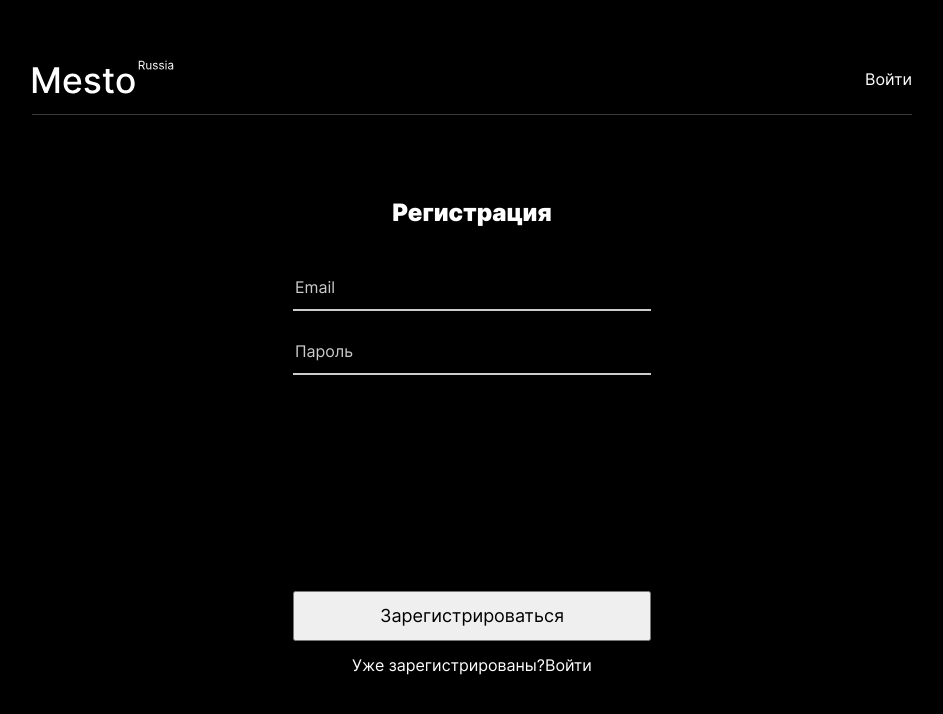
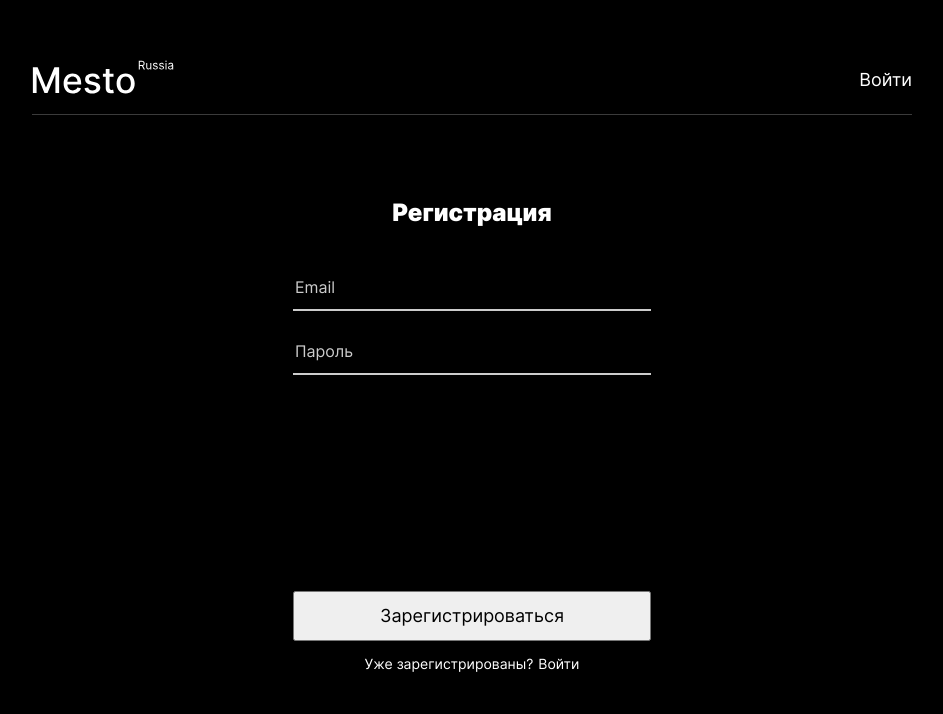
Before and after one commit to AlexDvizh/react-mesto-auth, a React (Create React App) app: page /sign-up in a window 1280 px wide. Shown: the top 714 px of the page, without its empty margins (168-1111 px from the left). Built offline with nearby package versions, Linux system fonts and the light colour scheme; no server answers; a web font is replaced by a local one.

Commit message:
feat: финальная доработка функционала выхода из профиля и рефакторинг кода

```diff
--- a/src/blocks/header/__link/_email/header__link_email.css
+++ b/src/blocks/header/__link/_email/header__link_email.css
@@ -1,4 +1,6 @@
 .header__link_email {
-  margin: 0 0 0 24px;
+  margin: 0;
+  margin-right: 24px;
+  margin-top: 1px;
   align-self: center;
 }
--- a/src/blocks/header/__link/header__link.css
+++ b/src/blocks/header/__link/header__link.css
@@ -3,4 +3,5 @@
   max-height: 25px;
   margin-top: 30px;
   text-decoration: none;
+  font-size: 18px;
 }
--- a/src/blocks/login-form/__link/login-form__link.css
+++ b/src/blocks/login-form/__link/login-form__link.css
@@ -1,6 +1,7 @@
 .login-form__link {
   color: white;
   text-decoration: none;
+  margin-left: 5px;
 }
 
 .login-form__link:hover {
--- a/src/blocks/login-form/__text/login-form__text.css
+++ b/src/blocks/login-form/__text/login-form__text.css
@@ -3,4 +3,5 @@
   display: flex;
   justify-content: center;
   margin-top: 15px;
+  font-size: 14px;
 }
--- a/src/components/App.js
+++ b/src/components/App.js
@@ -190,11 +190,18 @@ function App() {
     }
   }
 
+  function logoutProfile() {
+    localStorage.removeItem('jwt');
+    history.push('/sign-in');
+    setLoggedIn(false);
+  }
+
   return (
     <div className="App">
       <CurrentUserContext.Provider value={currentUser}>
         <Header
           userEmailOnHeader={userEmailOnHeader}
+          logoutProfile={logoutProfile}
         />
 
         <Switch>
--- a/src/components/Header.js
+++ b/src/components/Header.js
@@ -3,7 +3,7 @@ import { useLocation } from 'react-router';
 import { Link } from 'react-router-dom';
 import headerLogo from '../images/logo.svg'
 
-function Header({userEmailOnHeader}) {
+function Header({userEmailOnHeader, logoutProfile}) {
   const location = useLocation();
 
   return (
@@ -21,6 +21,7 @@ function Header({userEmailOnHeader}) {
             : "/sing-in"
             }
             className="header__link header__link_exit"
+            onClick={location.pathname === "/" ? logoutProfile : () => {}}
           >
             {
               location.pathname === "/sign-up"
--- a/src/utils/auth.js
+++ b/src/utils/auth.js
@@ -48,7 +48,7 @@ export const validityToken = (token) => {
     }
   })
   .then((res) => {
-    getResponse(res)
+    return getResponse(res)
   })
   .catch((err) => console.log(err));
 }
```
